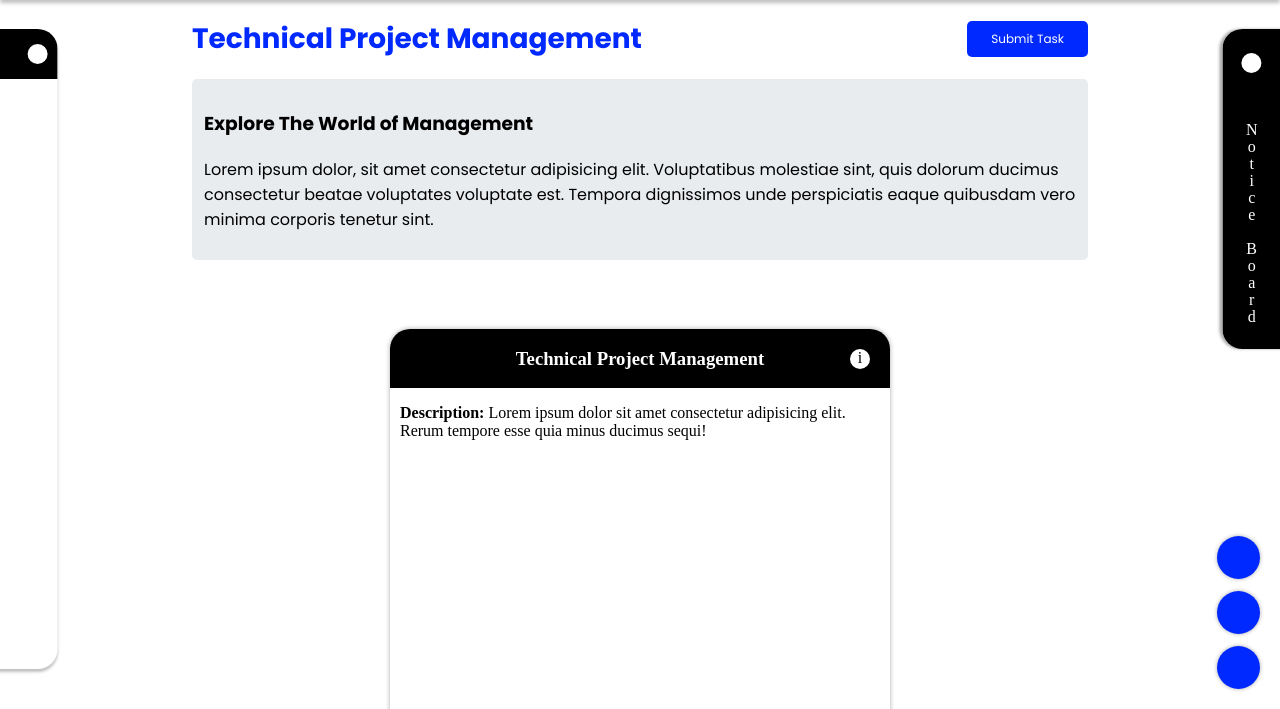
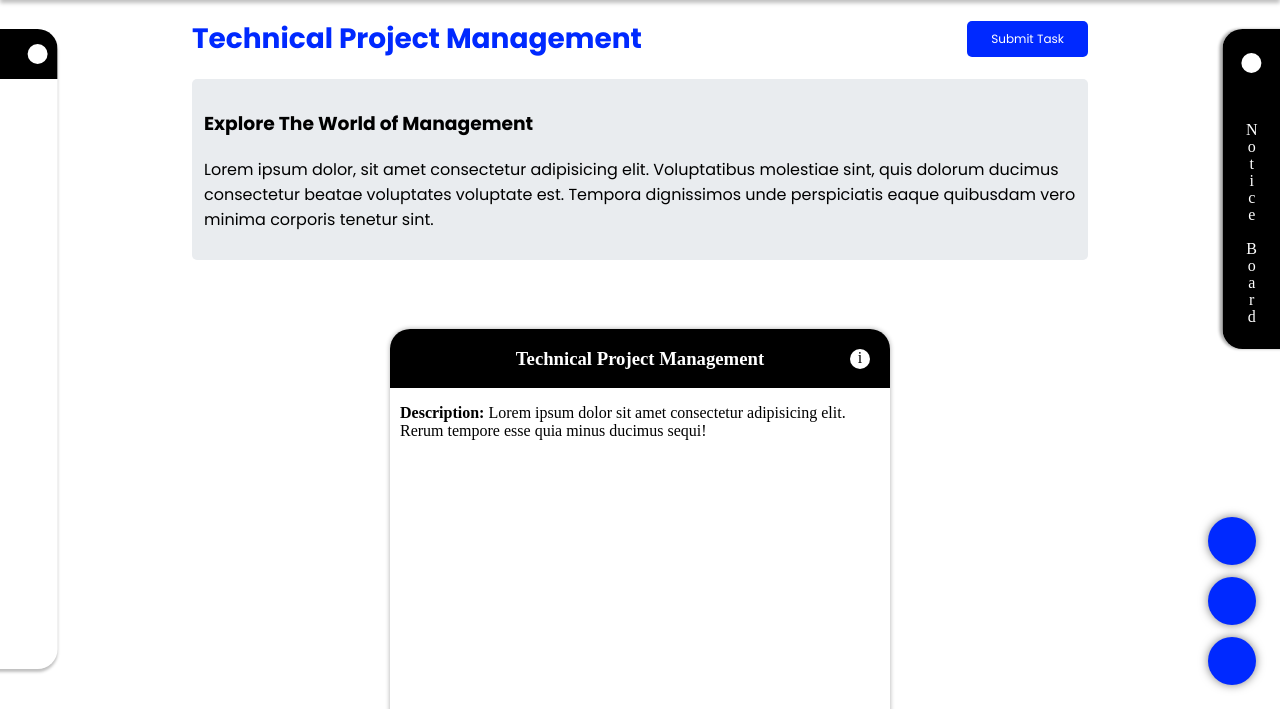
Before and after one commit to Aryan-81/DTwebsite.github.io, a plain HTML site: page index.html in a window 1280 px wide. Shown: the part 91-800 px from the top of the page. Drawn offline with Linux system fonts and the light colour scheme; a web font is replaced by a local one.

Commit message:
update HomeOption.css

```diff
--- a/styles/HomeOption.css
+++ b/styles/HomeOption.css
@@ -4,17 +4,15 @@
     align-items: center;
     position: fixed;
     gap: var(--gap-xs);
-    padding: var(--padding-xl);
+    padding: var(--padding-5xl);
     right: 0;
     bottom:0;
 }
 .option-icon{
-    height: 43px;
+    height: 48px;
     aspect-ratio: 1;
     border-radius: 50%;
     overflow: hidden;
     background-color: var(--color-blue);
-    box-shadow: 0 0 4px rgba(0, 0, 0, 0.33);
-
-
+    box-shadow: 0 0 10px rgba(0, 0, 0, 0.5);
 }
```
